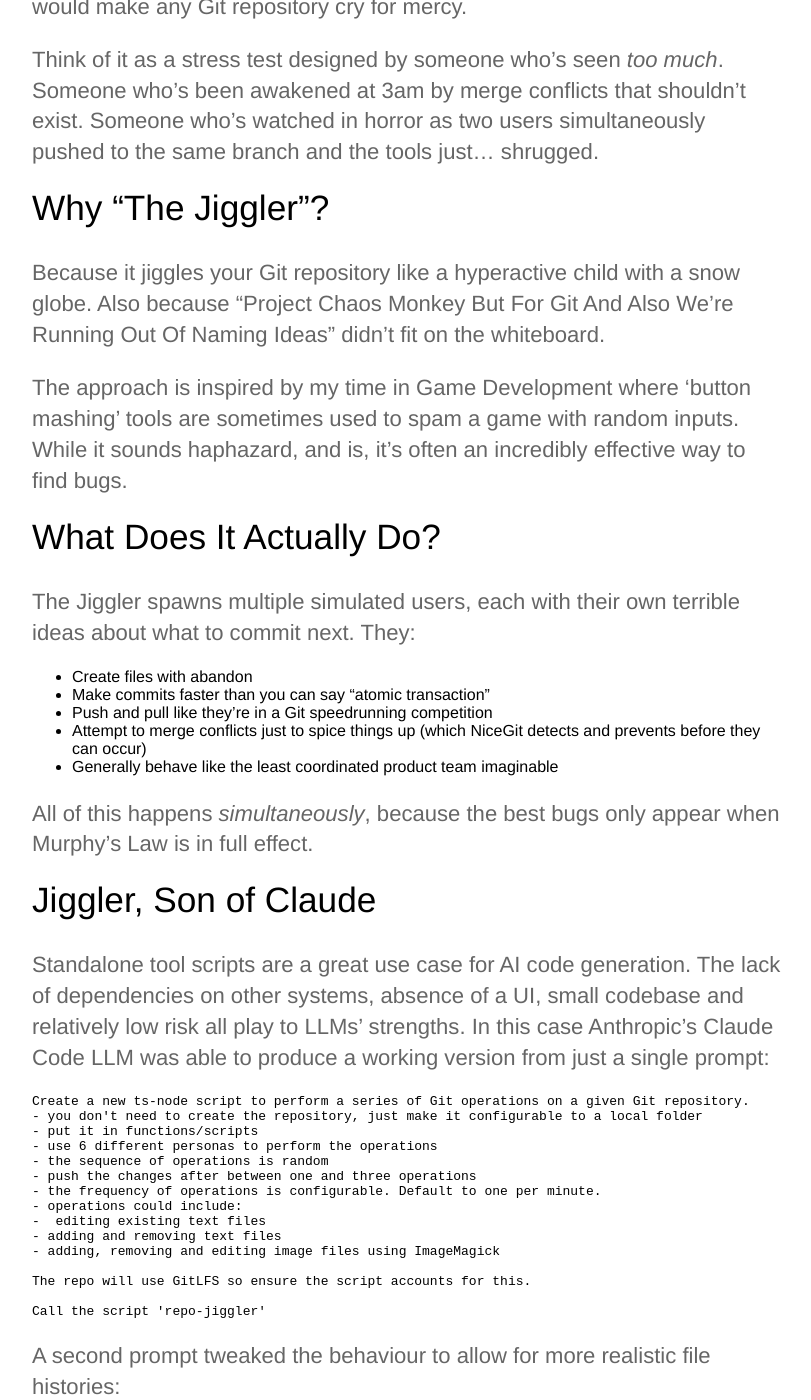
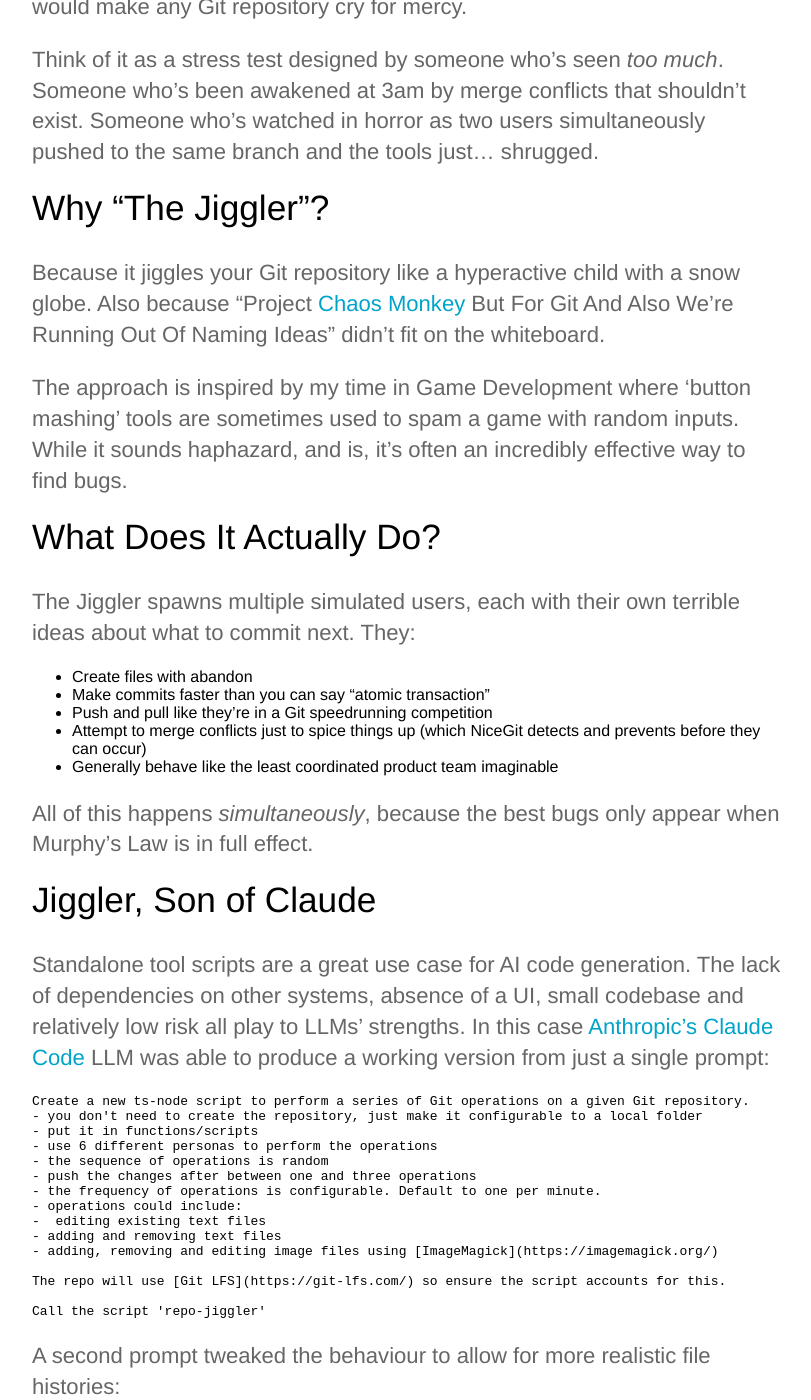
Before and after one commit to NiceGitTeam/Web, a Jekyll site: the page built from _posts/2025-10-31-The-Jiggler.md, in a window 1280 px wide and 1400 px high, scrolled down 1591 px. Shown: the whole window, without its empty margins (233-1044 px from the left). Built offline with Jekyll 4.4.1, drawn with Linux system fonts in a browser that asks for light colours; comment, search, counter and statistics services are not loaded; some of the changed text lies outside the part shown.

Commit message:
Jiggler blog post

````diff
--- a/_posts/2025-10-31-The-Jiggler.md
+++ b/_posts/2025-10-31-The-Jiggler.md
@@ -14,7 +14,7 @@
 
 ## The Problem
 
-NiceGit is designed for teams working together on the same Git repository. That means multiple people pushing, pulling, branching, and merging. Sometimes all at the same time. In theory, this should work flawlessly. In practice, every possible race condition and state synchronization bug will crawl out of the woodwork the moment two users breathe near the same branch.
+[NiceGit](/) is designed for teams working together on the same Git repository. That means multiple people pushing, pulling, branching, and merging. Sometimes all at the same time. In theory, this should work flawlessly. In practice, every possible race condition and state synchronization bug will crawl out of the woodwork the moment two users breathe near the same branch.
 
 But how do you test for this? You can't exactly hire a dozen developers to frantically hammer your staging server while you watch the logs and pray.
 
@@ -30,7 +30,7 @@
 
 ## Why "The Jiggler"?
 
-Because it jiggles your Git repository like a hyperactive child with a snow globe. Also because "Project Chaos Monkey But For Git And Also We're Running Out Of Naming Ideas" didn't fit on the whiteboard.
+Because it jiggles your Git repository like a hyperactive child with a snow globe. Also because "Project [Chaos Monkey](https://netflix.github.io/chaosmonkey/) But For Git And Also We're Running Out Of Naming Ideas" didn't fit on the whiteboard.
 
 The approach is inspired by my time in Game Development where 'button mashing' tools are sometimes used to spam a game with random inputs. While it sounds haphazard, and is, it's often an incredibly effective way to find bugs.
 
@@ -48,7 +48,7 @@
 
 ## Jiggler, Son of Claude
 
-Standalone tool scripts are a great use case for AI code generation. The lack of dependencies on other systems, absence of a UI, small codebase and relatively low risk all play to LLMs' strengths. In this case Anthropic's Claude Code LLM was able to produce a working version from just a single prompt:
+Standalone tool scripts are a great use case for AI code generation. The lack of dependencies on other systems, absence of a UI, small codebase and relatively low risk all play to LLMs' strengths. In this case [Anthropic's Claude Code](https://www.anthropic.com/claude/code) LLM was able to produce a working version from just a single prompt:
 
 ```text
 Create a new ts-node script to perform a series of Git operations on a given Git repository.
@@ -61,9 +61,9 @@
 - operations could include:
 -  editing existing text files
 - adding and removing text files
-- adding, removing and editing image files using ImageMagick
+- adding, removing and editing image files using [ImageMagick](https://imagemagick.org/)
 
-The repo will use GitLFS so ensure the script accounts for this.
+The repo will use [Git LFS](https://git-lfs.com/) so ensure the script accounts for this.
 
 Call the script 'repo-jiggler'
 ```
````
Also changed, not shown: other parts of _posts/2025-10-31-The-Jiggler.md (+2 -2 lines).
